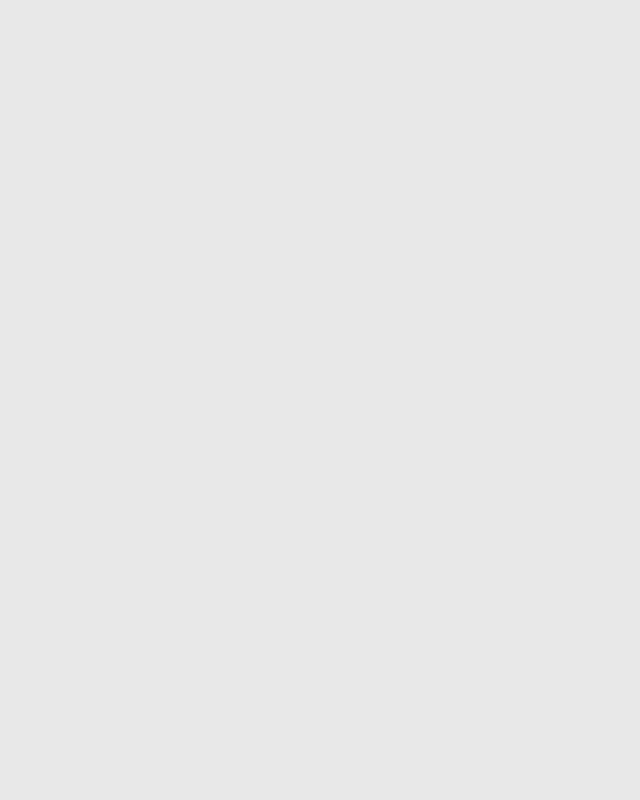
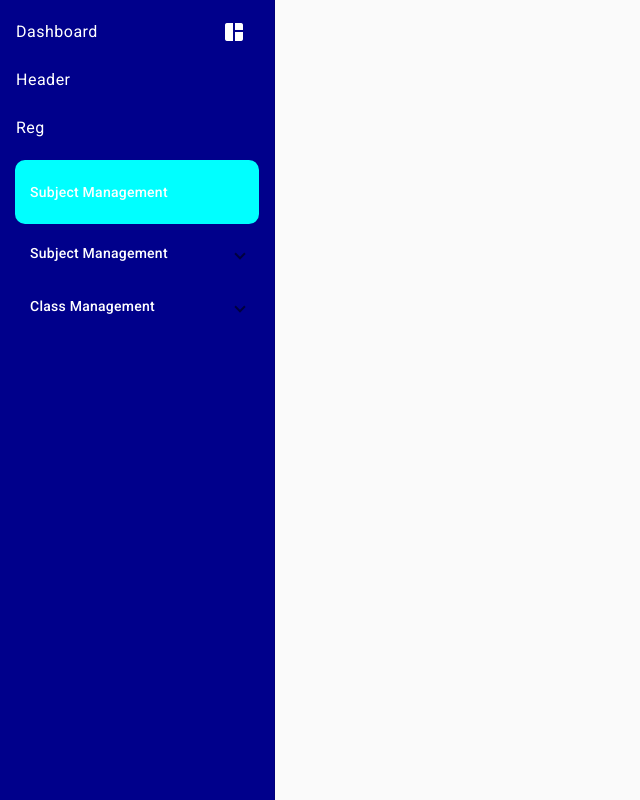
Before and after one commit to codingPentagon/ZoneEd, an Angular app in the folder frontend/: page /home in a window 1280 px wide. Before the commit this address led to /. Shown: the whole page, without its empty margins (0-640 px from the left). Built offline with nearby package versions, Linux system fonts and the light colour scheme.

Commit message:
tested child routing

```diff
--- a/frontend/src/app/app.module.ts
+++ b/frontend/src/app/app.module.ts
@@ -7,6 +7,8 @@ import { AppRoutingModule } from "./app-routing.module";
 import { BrowserAnimationsModule } from '@angular/platform-browser/animations';
 import { RegStuComponent } from './reg-stu/reg-stu.component';
 import {MatInputModule} from "@angular/material/input";
+import {MatCardModule} from "@angular/material/card";
+import {MatTabsModule} from "@angular/material/tabs";
 
 @NgModule({
   declarations: [
@@ -18,7 +20,9 @@ import {MatInputModule} from "@angular/material/input";
     SharedModule,
     AppRoutingModule,
     BrowserAnimationsModule,
-    MatInputModule
+    MatInputModule,
+    MatCardModule,
+    MatTabsModule
   ],
   providers: [],
   bootstrap: [AppComponent]
--- a/frontend/src/app/reg-stu/reg-stu.component.html
+++ b/frontend/src/app/reg-stu/reg-stu.component.html
@@ -6,5 +6,6 @@
       <mat-label>sxnkix</mat-label>
       <input matInput placeholder="dcsd">
     </mat-form-field>
+
   </div>
 </div>
--- a/frontend/src/app/shared/nav/nav.component.html
+++ b/frontend/src/app/shared/nav/nav.component.html
@@ -1,3 +1,4 @@
+<router-outlet></router-outlet>
 <mat-sidenav-container>
   <mat-sidenav opened disableClose mode="side">
     <mat-nav-list>
@@ -39,7 +40,7 @@
           Class Management
         </mat-expansion-panel-header>
         <mat-nav-list>
-          <mat-list-item *ngFor="let link of links" routerLink="link.path">
+          <mat-list-item *ngFor="let link of links" [routerLink]="link.path">
             <a matListItemTitle>{{link.value}}</a>
             <button matListItemMeta mat-icon-button>
               <mat-icon>{{link.icon}}</mat-icon>
--- a/frontend/src/app/shared/nav/nav.component.ts
+++ b/frontend/src/app/shared/nav/nav.component.ts
@@ -8,6 +8,8 @@ import {Component, Input} from '@angular/core';
 export class NavComponent {
 
   @Input() links: any[] = [
-    {value:'Dashboard',icon:'space_dashboard',path:''},
+    {value:'Dashboard',icon:'space_dashboard',path:'/home'},
+    {value:'Header',icon:'header',path:'header'},
+    {value:'Reg',icon:'register',path:'/studentreg'},
   ];
 }
```
Also changed, not shown: frontend/src/app/app-routing.module.ts (+4 -3 lines), frontend/src/app/shared/shared.module.ts (+5 -2 lines).
